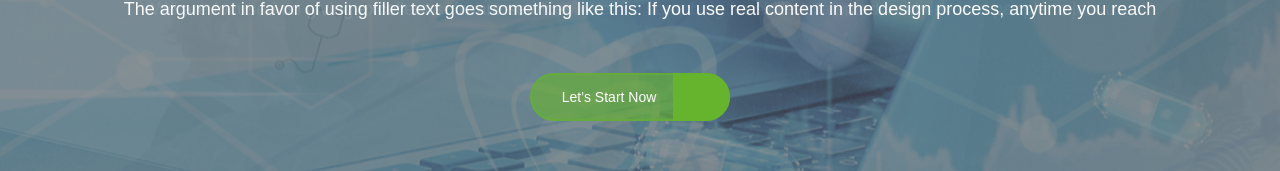
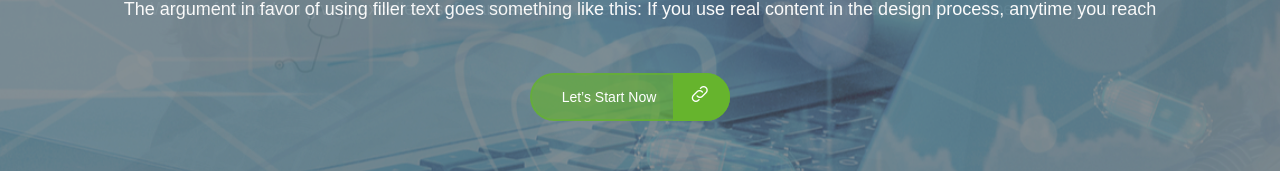
Before and after one commit to miketopeak/keshtec, a React (Create React App) app: page / in a window 1280 px wide. Shown: the part 412-583 px from the top of the page. Built offline with nearby package versions, Linux system fonts and the light colour scheme; a web font is replaced by a local one.

Commit message:
add link icon to the slider button

```diff
--- a/public/index.html
+++ b/public/index.html
@@ -16,6 +16,7 @@
     -->
     <link rel="manifest" href="%PUBLIC_URL%/manifest.json" />
     <link href="https://fonts.googleapis.com/css2?family=Muli:wght@400&display=swap" rel="stylesheet">
+    <link rel='stylesheet' href='https://cdn-uicons.flaticon.com/uicons-regular-rounded/css/uicons-regular-rounded.css'>
     <!--
       Notice the use of %PUBLIC_URL% in the tags above.
       It will be replaced with the URL of the `public` folder during the build.
--- a/src/components/HeroSection.js
+++ b/src/components/HeroSection.js
@@ -61,9 +61,14 @@ const HeroSection = () => {
             className="w-full h-full object-cover"
           />
           <div className="absolute inset-0 bg-black bg-opacity-50 flex flex-col justify-center items-center text-white text-center">
-          <h1 className="text-[44px] font-bold mb-4">{slide.heading}</h1>
+            <h1 className="text-[44px] font-bold mb-4">{slide.heading}</h1>
             <p className="text-lg mb-[50px]">{slide.subheading}</p>
-            <a href="contact.html" class="theme-btn btn-style-one">Let’s start now <span class="icon flaticon-link"></span></a>
+            <a href="contact.html" class="theme-btn btn-style-one">
+              Let’s start now{" "}
+              <span class="icon">
+                <i class="fi fi-rr-link-alt"></i>
+              </span>
+            </a>
           </div>
         </div>
       ))}
```
